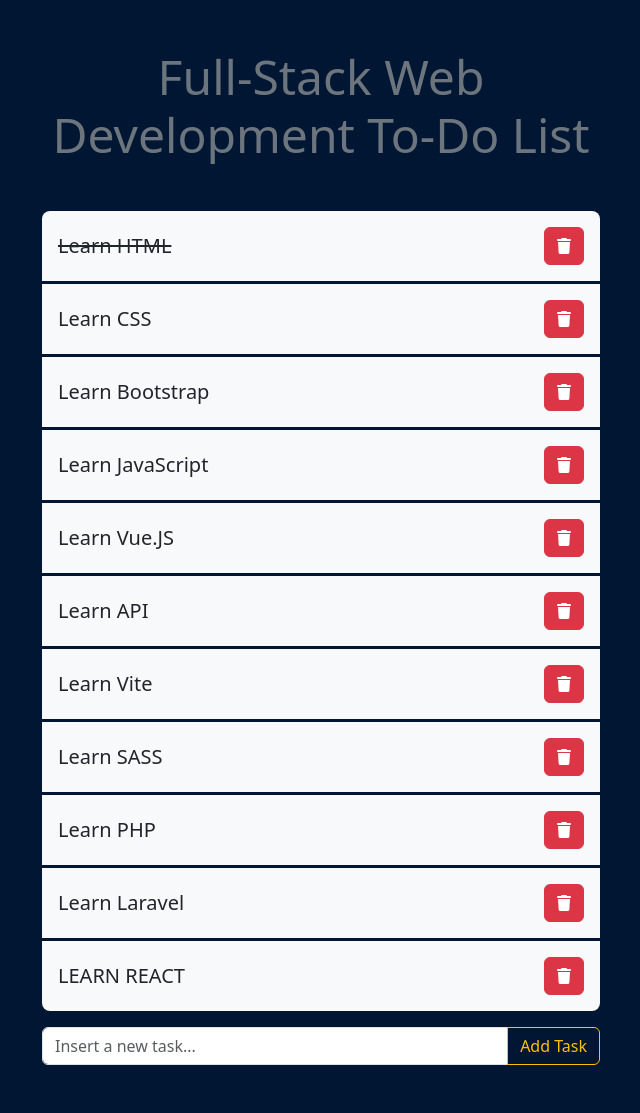
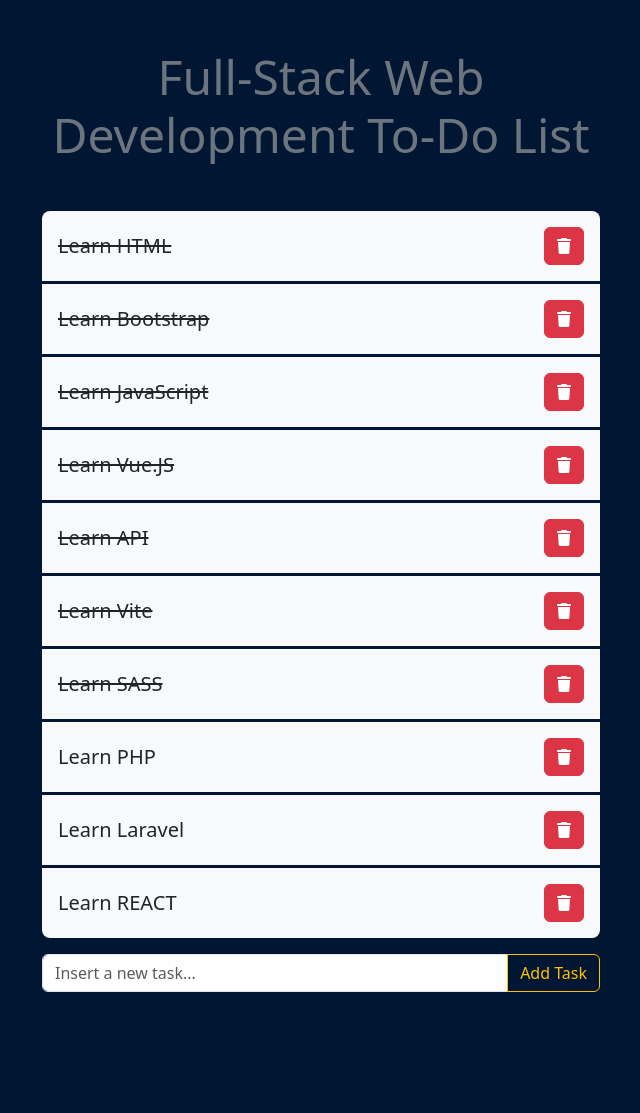
Before and after one commit to mattiavolpe/php-todo-list-json, a PHP site: page / in a window 1280 px wide. Shown: the whole page, without its empty margins (319-959 px from the left). After the commit the page ends 992 px from the top, so only its background shows below. Run offline with PHP 8.4, Linux system fonts and the light colour scheme.

Commit message:
ADD task removal

```diff
--- a/app.js
+++ b/app.js
@@ -12,14 +12,11 @@ createApp({
   },
   methods: {
     insertTask() {
-      this.tasks.push({
-        task: this.newTask,
-        completed: false
-      });
       const payloadToSend = {
         task: this.newTask,
-        completed: false
+        completed: "false"
       }
+      this.tasks.push(payloadToSend);
       this.sendTask(payloadToSend, this.sendTaskUrl);
     },
     sendTask(payload, apiUrl) {
@@ -38,11 +35,15 @@ createApp({
         console.error(error.message);
       })
     },
-    updateTasks(index) {
-      if (this.tasks[index].completed === "true") {
-        this.tasks[index].completed = "false";
+    updateTasks(index, operation) {
+      if (operation === "completionToggle"){
+        if (this.tasks[index].completed === "true") {
+          this.tasks[index].completed = "false";
+        } else {
+          this.tasks[index].completed = "true";
+        }
       } else {
-        this.tasks[index].completed = "true";
+        this.tasks.splice(index, 1);
       }
       const payloadToSend = this.tasks;
       this.sendTask(payloadToSend, this.updateTaskUrl);
--- a/index.php
+++ b/index.php
@@ -49,8 +49,8 @@
           <h1 class="text-secondary text-center mb-5">Full-Stack Web Development To-Do List</h1>
           <ul class="list-unstyled text-dark rounded-3 bg-light">
             <li v-for="(task, index) in tasks" :class="task.completed === 'true' ? 'completed' : ''" class="d-flex align-items-center justify-content-between p-3">
-              <h5 @click="updateTasks(index)" class="mb-0">{{ task.task }}</h5>
-              <button class="btn btn-danger">
+              <h5 @click="updateTasks(index, 'completionToggle')" class="mb-0">{{ task.task }}</h5>
+              <button @click="updateTasks(index, 'removeTask')" class="btn btn-danger">
                 <i class="fa-solid fa-trash"></i>
               </button>
             </li>
--- a/sendTask.php
+++ b/sendTask.php
@@ -5,7 +5,7 @@
   $tasksArray = json_decode($tasksJsonString, true);
   array_push($tasksArray, [
     "task" => $newTask,
-    "completed" => false
+    "completed" => "false"
   ]);
   $updatedTasksJson = json_encode($tasksArray);
   file_put_contents("tasks.json", $updatedTasksJson);
--- a/tasks.json
+++ b/tasks.json
@@ -1 +1 @@
-[{"task":"Learn HTML","completed":"true"},{"task":"Learn CSS","completed":"false"},{"task":"Learn Bootstrap","completed":"false"},{"task":"Learn JavaScript","completed":"false"},{"task":"Learn Vue.JS","completed":"false"},{"task":"Learn API","completed":"false"},{"task":"Learn Vite","completed":"false"},{"task":"Learn SASS","completed":"false"},{"task":"Learn PHP","completed":"false"},{"task":"Learn Laravel","completed":"false"},{"task":"LEARN REACT","completed":"false"}]
+[{"task":"Learn HTML","completed":"true"},{"task":"Learn Bootstrap","completed":"true"},{"task":"Learn JavaScript","completed":"true"},{"task":"Learn Vue.JS","completed":"true"},{"task":"Learn API","completed":"true"},{"task":"Learn Vite","completed":"true"},{"task":"Learn SASS","completed":"true"},{"task":"Learn PHP","completed":"false"},{"task":"Learn Laravel","completed":"false"},{"task":"Learn REACT","completed":"false"}]
```
